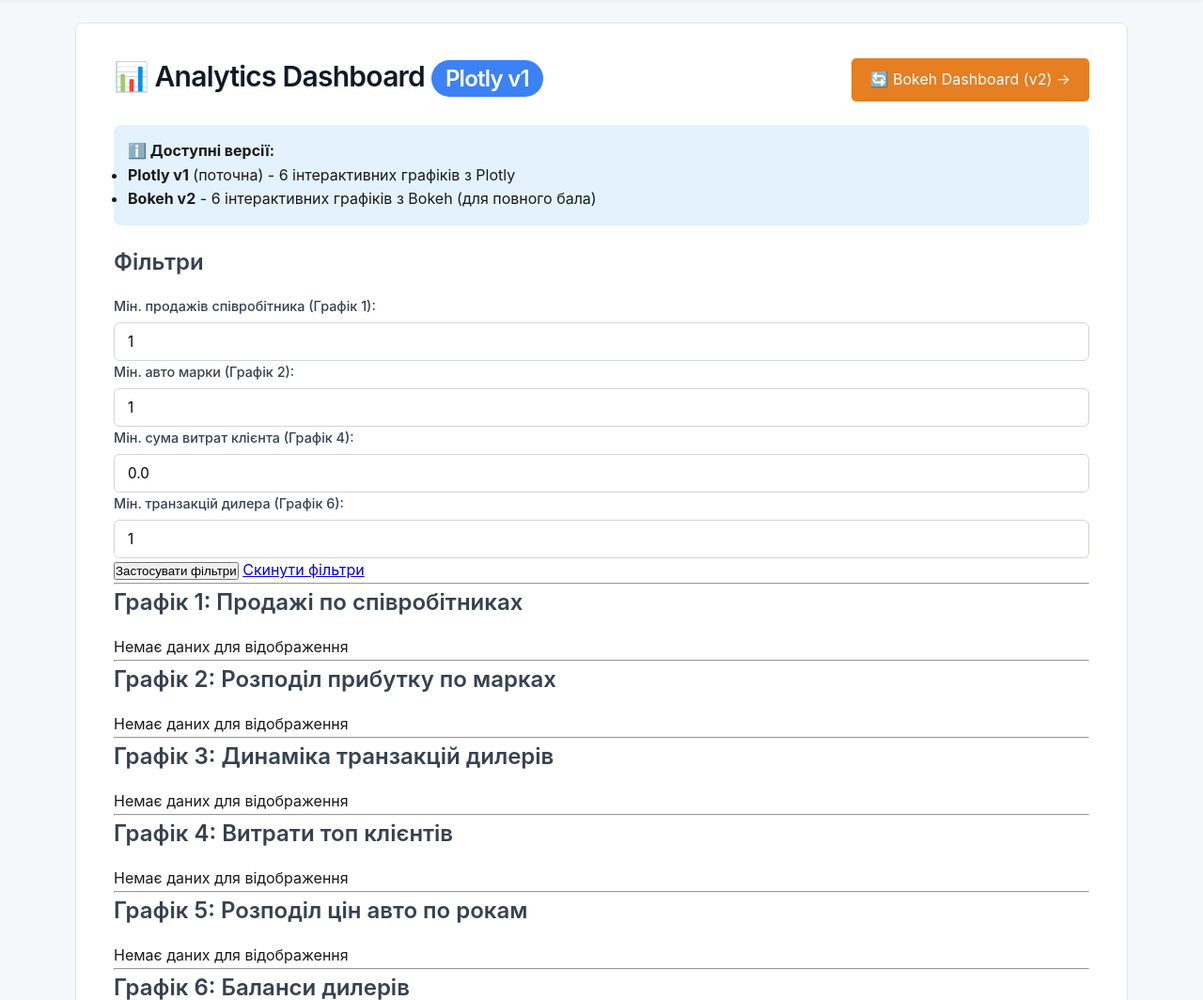
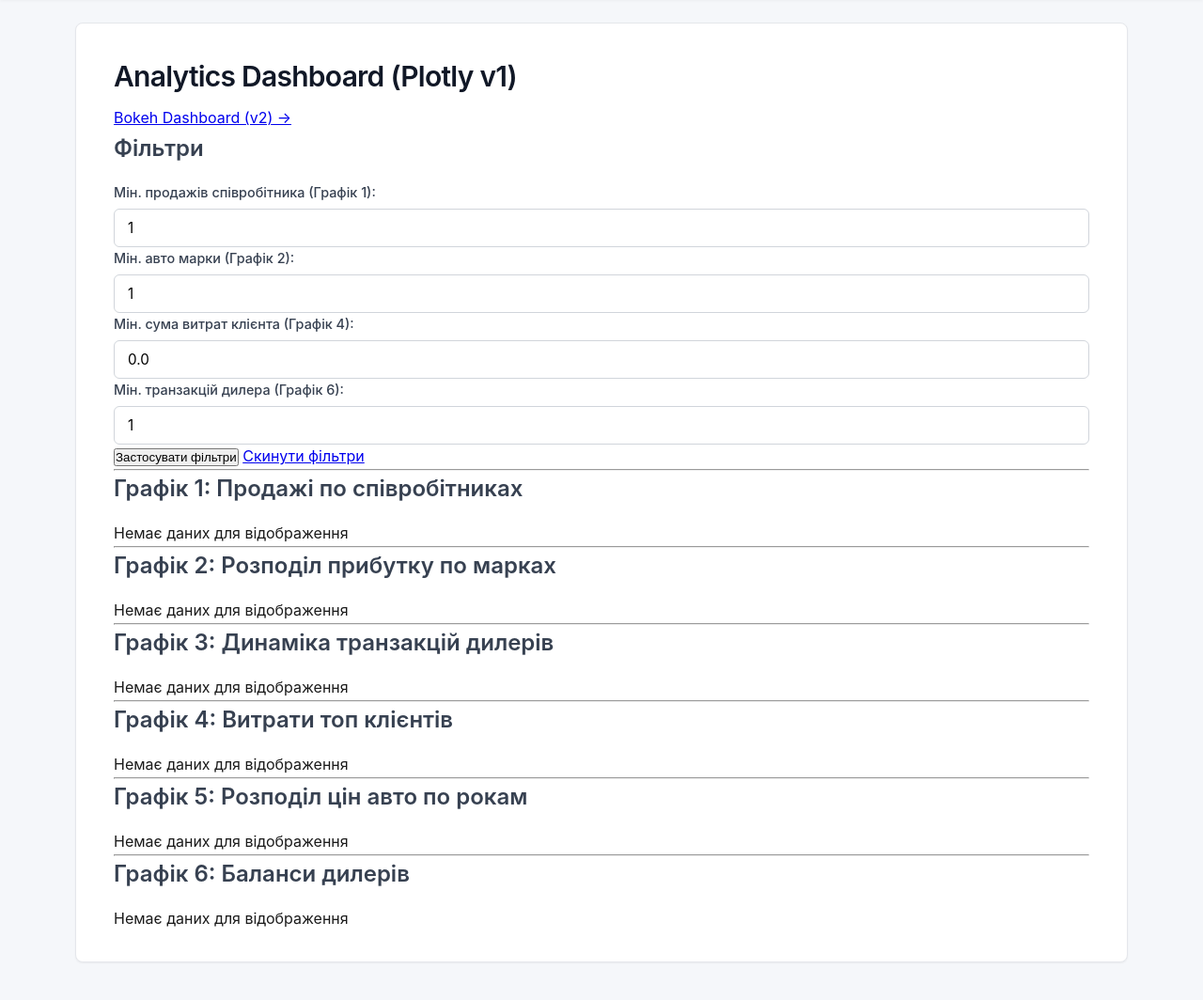
Before and after one commit to makson4ik7557/Lab3_car_site, a Django app: page /dashboard/plotly/ in a window 1280 px wide. Shown: the part 65-1129 px from the top of the page at 94% size. Run offline with Django 5.2, Linux system fonts and the light colour scheme; the visitor is signed in with stand-in values (Sample User, id 1); data comes from the database, SQL or seed files in the repository; data that the repository does not hold is empty; some libraries are stand-ins or nearby versions.

Commit message:
Fixed page designs

```diff
--- a/Lab_3_serv/templates/repo_practice/bokeh_dashboard.html
+++ b/Lab_3_serv/templates/repo_practice/bokeh_dashboard.html
@@ -12,8 +12,6 @@
         <a href="{% url 'plotly_dashboard' %}">← Plotly Dashboard (v1)</a> |
         <a href="{% url 'bokeh_dashboard' %}">Bokeh Dashboard (v2)</a>
     </p>
-
-    <p><strong>Інформація:</strong> Цей dashboard використовує Bokeh для візуалізації. Дані отримуються через REST API endpoints з pandas DataFrame.</p>
 
     <hr>
 
--- a/Lab_3_serv/templates/repo_practice/plotly_dashboard.html
+++ b/Lab_3_serv/templates/repo_practice/plotly_dashboard.html
@@ -3,18 +3,8 @@
 {% block title %}Analytics Dashboard - Plotly v1{% endblock %}
 
 {% block content %}
-<div style="display: flex; justify-content: space-between; align-items: center; margin-bottom: 20px;">
-    <h1>📊 Analytics Dashboard <span style="background: #3b82f6; color: white; padding: 5px 15px; border-radius: 20px; font-size: 0.8em;">Plotly v1</span></h1>
-    <a href="{% url 'bokeh_dashboard' %}" style="background: #e67e22; color: white; padding: 10px 20px; border-radius: 5px; text-decoration: none;">🔄 Bokeh Dashboard (v2) →</a>
-</div>
-
-<div style="background: #e3f2fd; padding: 15px; border-radius: 8px; margin-bottom: 20px;">
-    <p><strong>ℹ️ Доступні версії:</strong></p>
-    <ul>
-        <li><strong>Plotly v1</strong> (поточна) - 6 інтерактивних графіків з Plotly</li>
-        <li><strong>Bokeh v2</strong> - 6 інтерактивних графіків з Bokeh (для повного бала)</li>
-    </ul>
-</div>
+<h1>Analytics Dashboard (Plotly v1)</h1>
+<p><a href="{% url 'bokeh_dashboard' %}">Bokeh Dashboard (v2) →</a></p>
 
 <h2>Фільтри</h2>
 <form method="get" action="{% url 'plotly_dashboard' %}">
```
